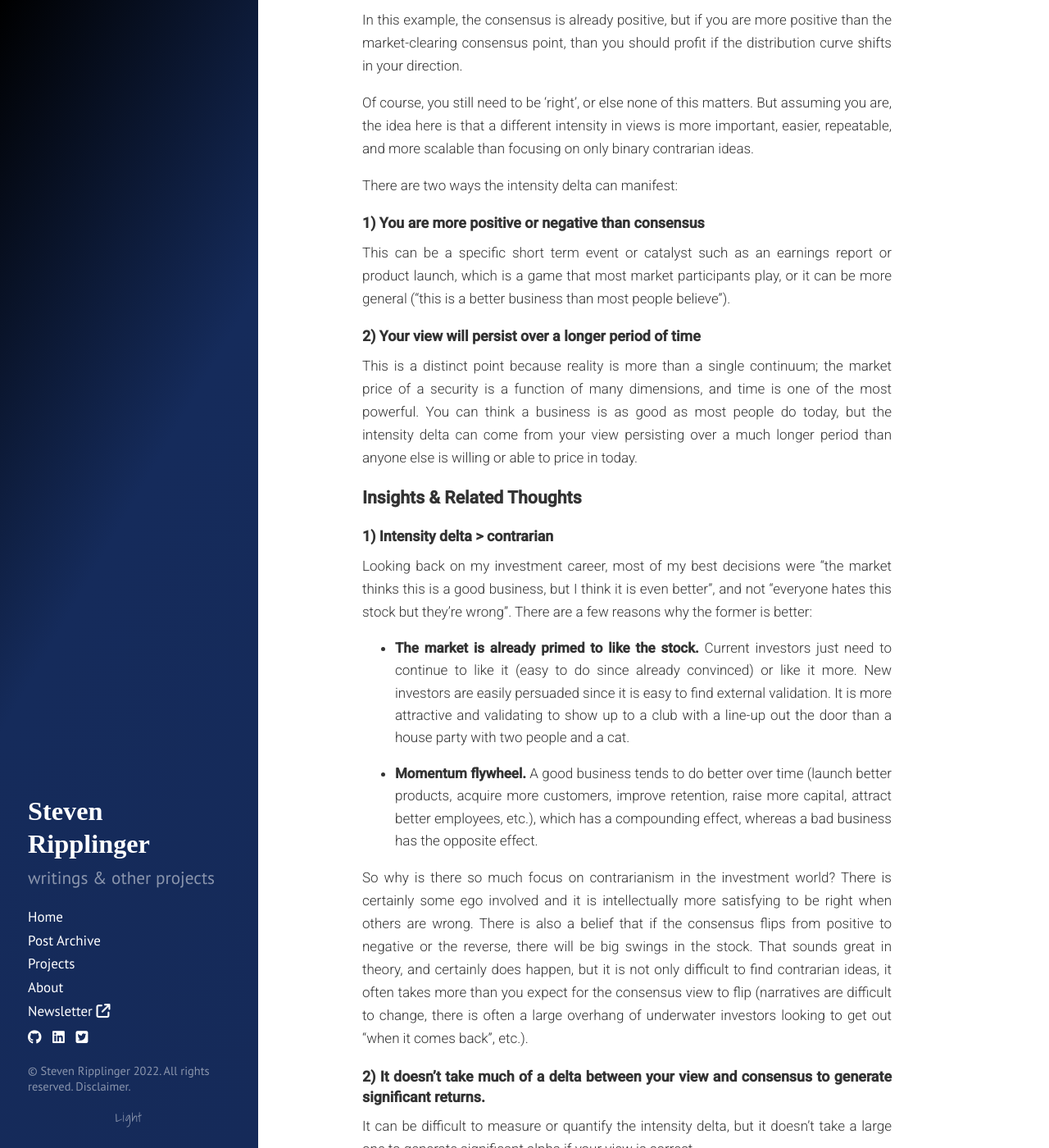
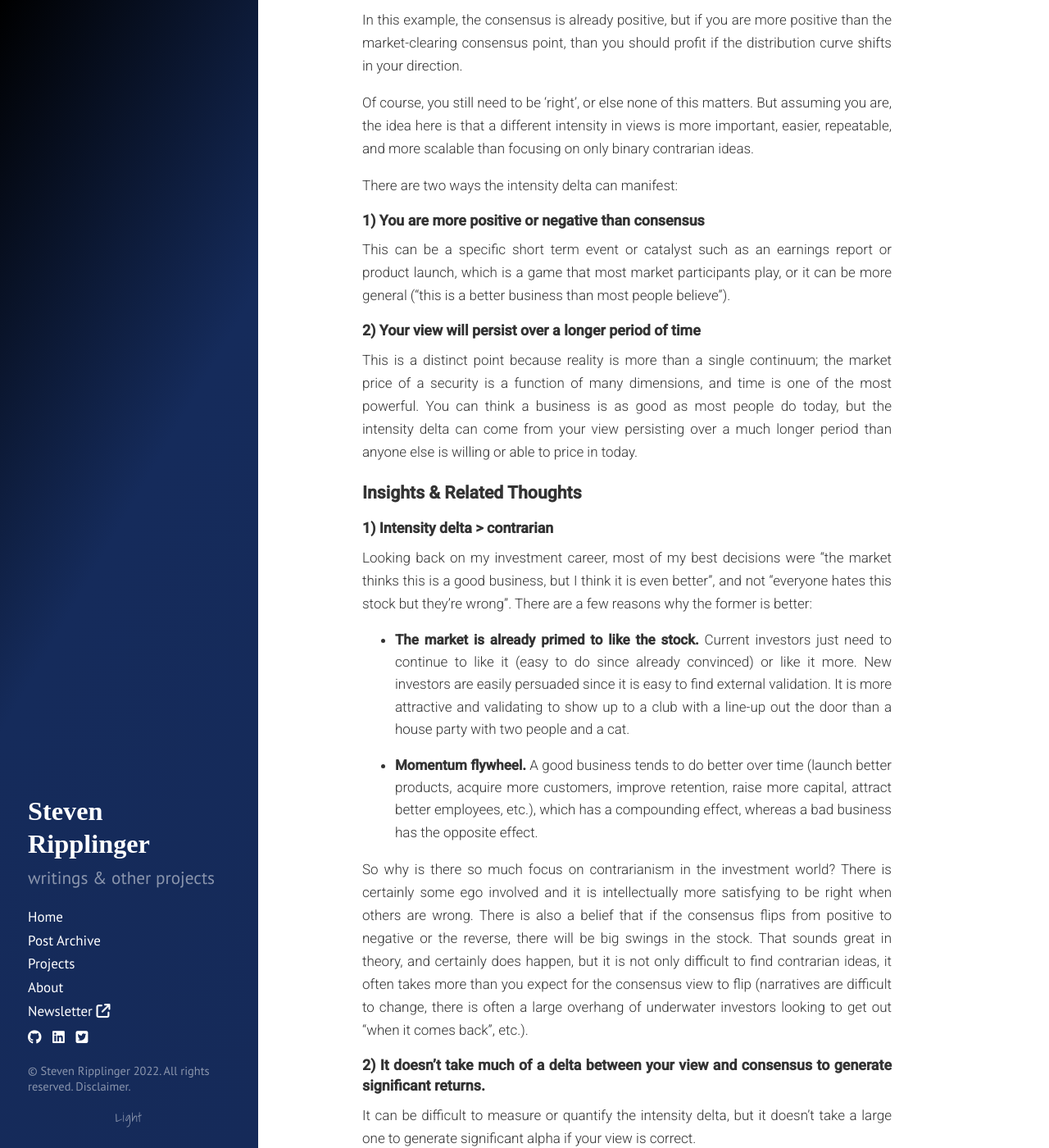
Before and after one commit to sripplin/website, a Jekyll site: the page built from _posts/2021-12-31-intensity-delta.md, in a window 1280 px wide and 1400 px high, scrolled down 1700 px. Shown: the whole window at 82% size. Built offline with Jekyll 4.4.1, drawn with Linux system fonts in a browser that asks for light colours; nearby versions of some CDN libraries.

Commit message:
minor css

```diff
--- a/css/hyde.css
+++ b/css/hyde.css
@@ -313,19 +313,26 @@
 
 /* Themes */
 
-/* Custom - Blue #1a3b82 */
+/* Custom - Blue */
 .theme-base-blue .sidebar {
   background-color: var(--sidebar-background-color);
 }
 .theme-base-blue .related-posts li a:hover {
   color: var(--link-color);
+  text-decoration: none;
+
 }
 .theme-base-blue .content a {
   text-decoration: none;
+  color: var(--link-color);
   border-bottom: 2px;
   border-bottom-color: var(--link-color);
 }
 .theme-base-blue .content h1, h2, h3, h4, h5, h6,
 .theme-base-blue .post-title a {
   color: var(--main-text-color);
+  text-decoration: none;
 }
+.post-meta a, .post-subtitle a {
+  text-decoration: none !important;
+}
--- a/css/poole.css
+++ b/css/poole.css
@@ -149,7 +149,7 @@
   text-decoration: none;
 }
 a strong {
-  color: inherit;
+  color: var(--link-color);
 }
 /* `:focus` is linked to `:hover` for basic accessibility */
 a:hover,
@@ -173,7 +173,7 @@
   font-size: 1.25rem;
 }
 h3 {
-  margin-top: 1.2rem;
+  margin-top: 1rem;
   font-size: 1.05rem;
 }
 h4 {
```
Also changed, not shown: archive.md (+1 -1 lines).
